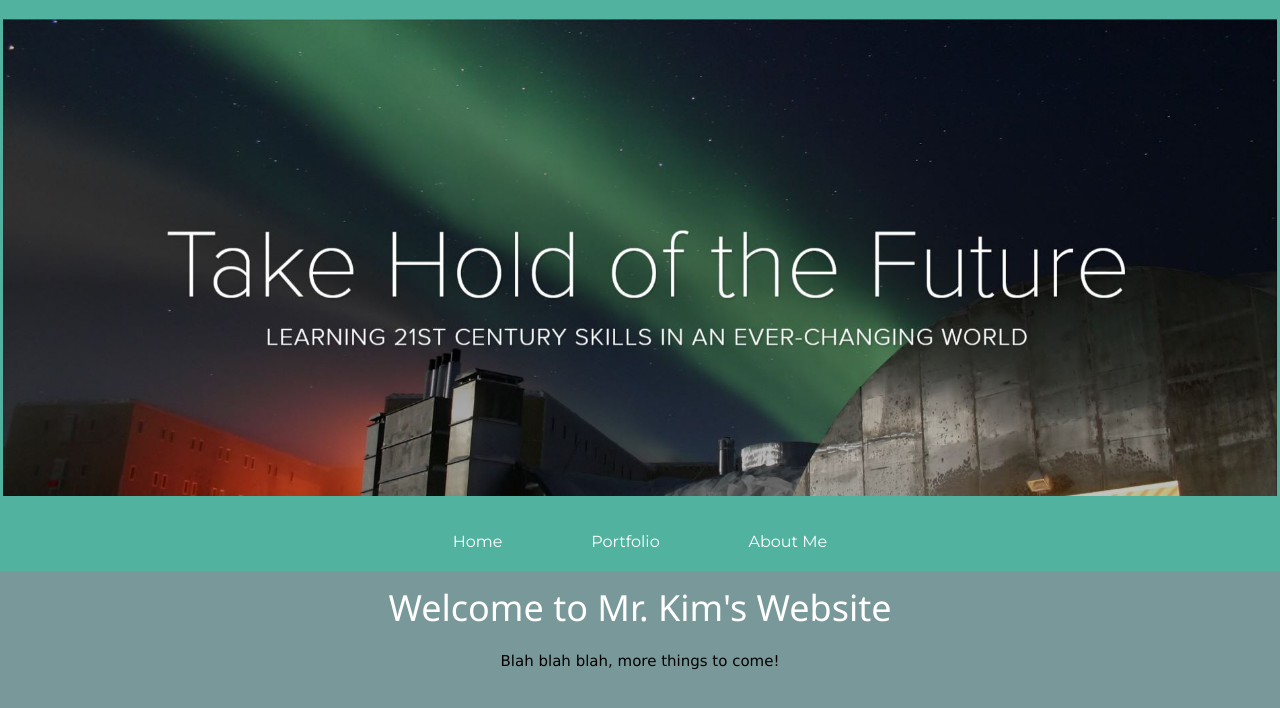
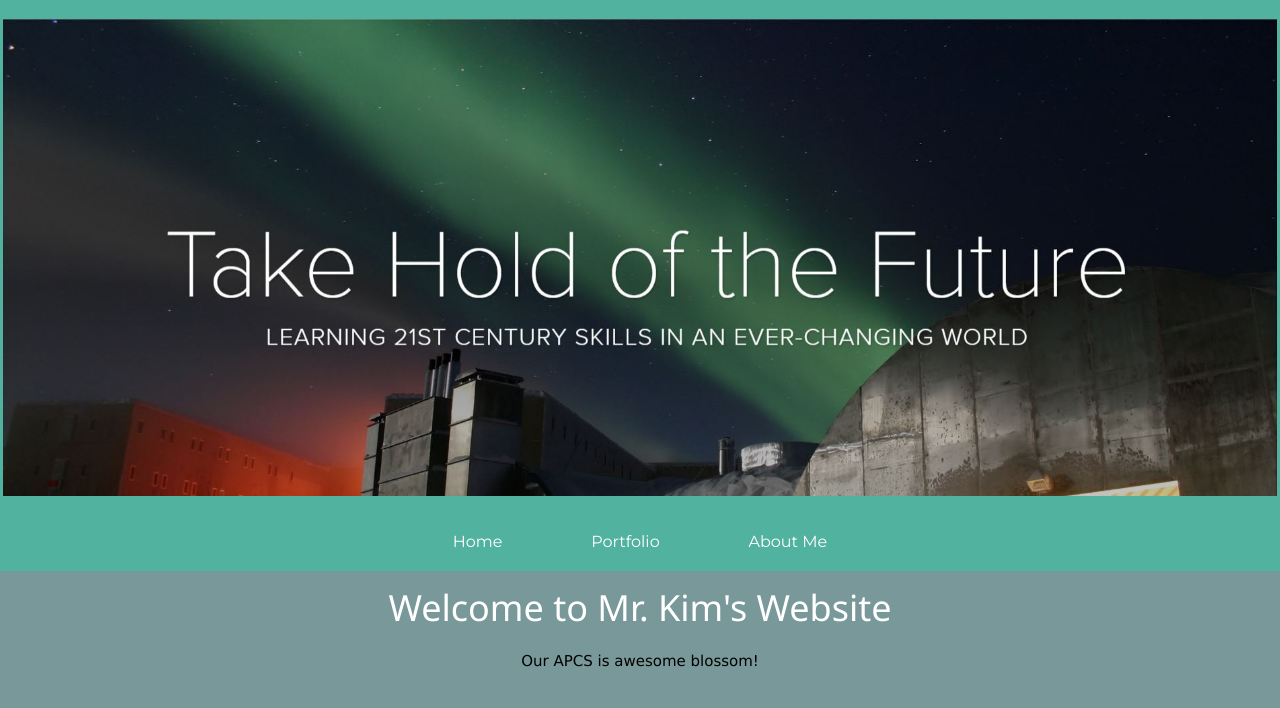
Before and after one commit to mrkimr/mrkimr.github.io, a plain HTML site: page my_website/index.html in a window 1280 px wide. Drawn offline with nearby package versions, Linux system fonts and the light colour scheme.

Commit message:
Updated!

```diff
--- a/my_website/index.html
+++ b/my_website/index.html
@@ -30,7 +30,7 @@
 
     <div align="center">
     <h1 align="left">Welcome to Mr. Kim's Website</h1>
-    <p>Blah blah blah, more things to come!</p>
+    <p>Our APCS is awesome blossom!</p>
     </div>
 
 
```
Also changed, not shown: my_website/aboutme.html (+1 -1 lines).
